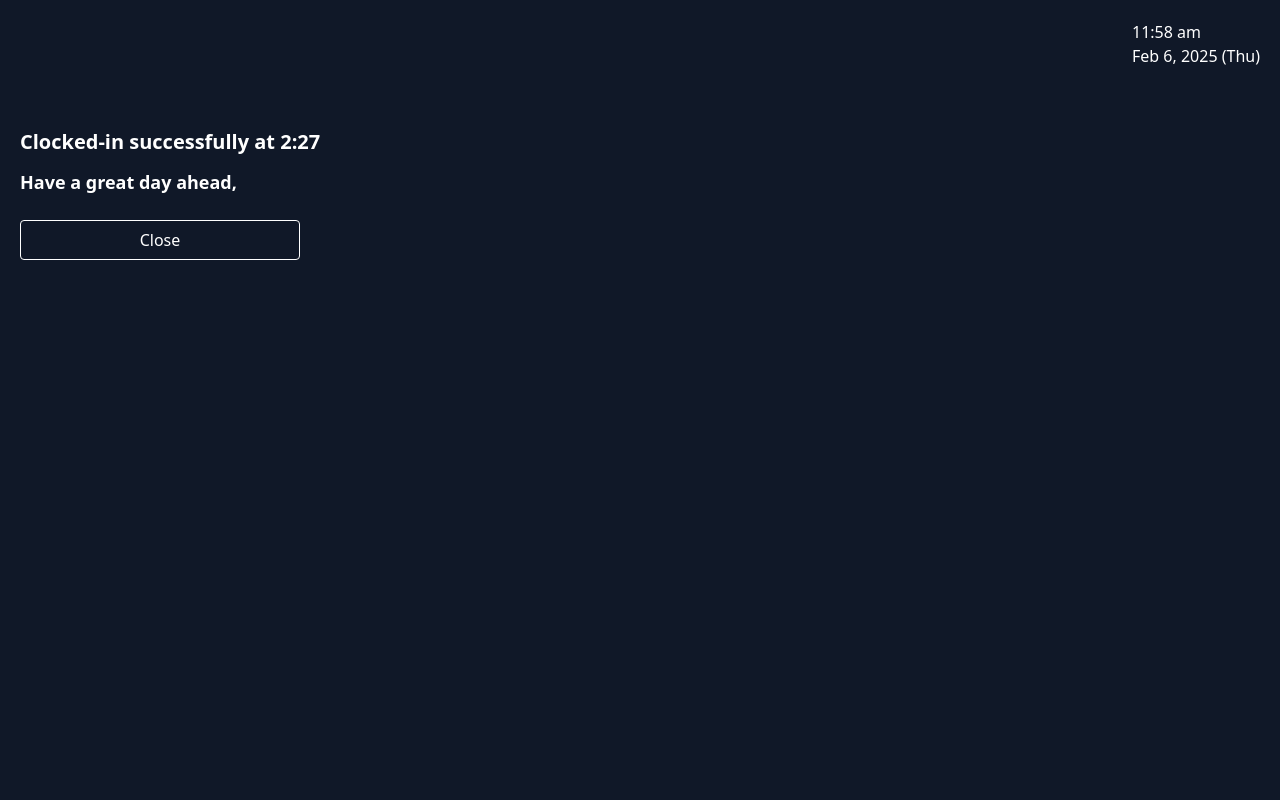
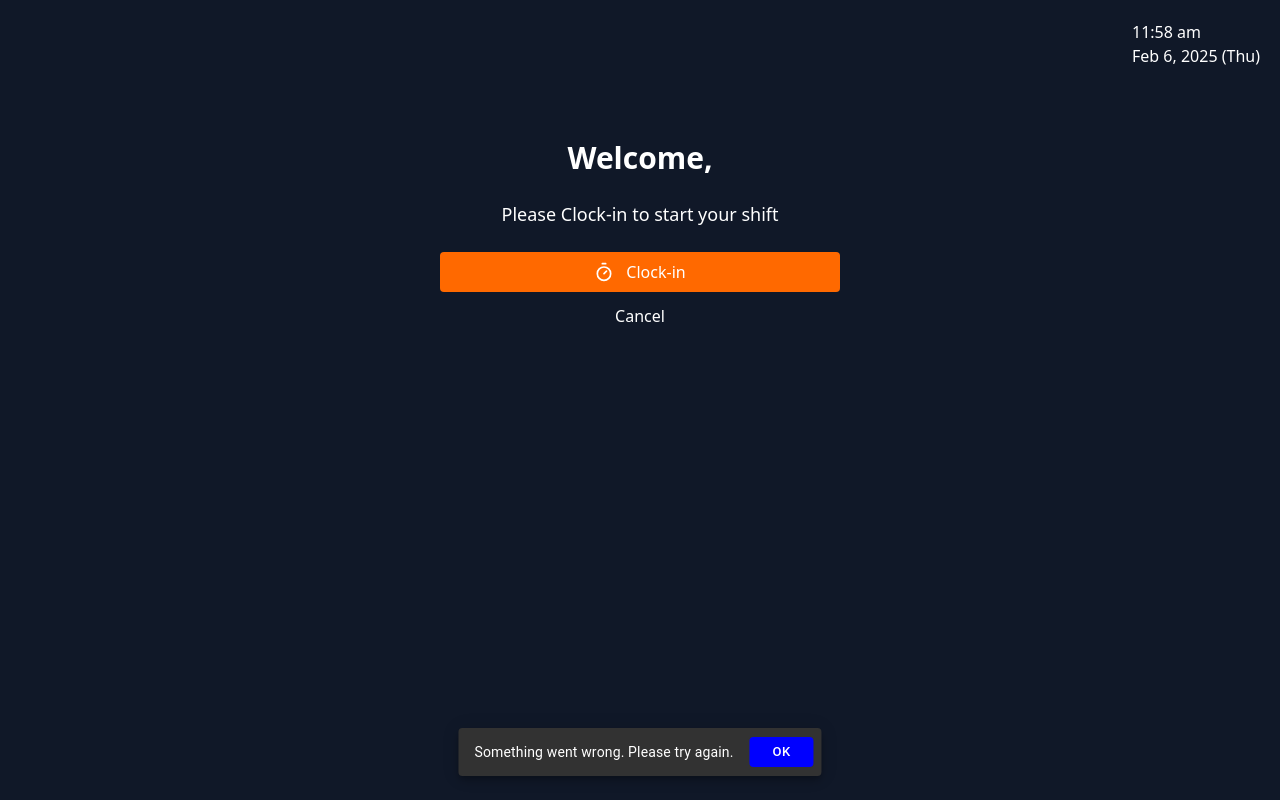
Before and after one commit to ashishrockz/clockin-clockout, a React (Vite) app: page /clock-in in a window 1280 px wide. Both pictures are taken after a click on the button "Clock-in". Built offline with nearby package versions, Linux system fonts and the light colour scheme.

Commit message:
implemented snackbar and clockin functionality

```diff
--- a/src/components/Header.tsx
+++ b/src/components/Header.tsx
@@ -1,6 +1,5 @@
-import React from "react";
 
-const header = () => {
+const Header = () => {
   return (
     <header className="sticky top-0  bg-[#1a1f36] p-6 w-full border-white border-b-1 ">
       <div className="container mx-auto flex items-center justify-center">
@@ -10,4 +9,4 @@ const header = () => {
   );
 };
 
-export default header;
+export default Header;
--- a/src/components/clockin.tsx
+++ b/src/components/clockin.tsx
@@ -1,41 +1,111 @@
 import { useEffect, useState } from "react";
 import DateTime from "./datetime";
 import { useAuth } from "../context/AuthContext";
+import Snackbar from '@mui/material/Snackbar';
+import { useNavigate } from "react-router-dom";
+import { logout } from "../data-providers/login-service";
+import { ClockInErrors, DisplayingClockInError } from "../models/error-constants";
+import React from "react";
+import Button from '@mui/material/Button';
 import { clockIn } from "../data-providers/clockin";
 
 const ClockIn: React.FC = () => {
-    const [apiResponse, setApiResponse] = useState<boolean>(false);
+    const [clockInResponse, setClockInResponse] = useState<boolean>(false);
+    const [error, setError] = useState<string>("");
+    const [snackbarOpen, setSnackbarOpen] = useState<boolean>(false);
+    const navigate = useNavigate();
 
     const { user } = useAuth();
 
-    const submit = async () => {
-        const apiResponse = await clockIn(user?.userId)
-        if (apiResponse.success) {
-            setApiResponse(true);
+    useEffect(() => {
+        if (snackbarOpen) {
+            setTimeout(() => {
+                setSnackbarOpen(false)
+            }, 6000)
+        }
+    }, [snackbarOpen])
+
+    // useEffect(()=>{
+
+    // },[])
+
+    const handleClockIn = async () => {
+        if (!user?.userId) {
+            setError(DisplayingClockInError?.SOMETHING_WENT_WRONG);
+            setSnackbarOpen(true);
+            return;
+        }
+
+        const apiResponse = await clockIn(user.userId);
+        if (apiResponse?.success) {
+            setClockInResponse(true);
+        } else {
+            switch (apiResponse?.message) {
+                case ClockInErrors?.ERROR_INVALID_EMPLOYEE:
+                    setError(DisplayingClockInError?.ERROR_INVALID_EMPLOYEE);
+                    break;
+                case ClockInErrors?.ERROR_EMPLOYEE_ALREADY_CLOCKED_IN:
+                    setError(DisplayingClockInError?.ERROR_EMPLOYEE_ALREADY_CLOCKED_IN);
+                    break;
+                case ClockInErrors?.ERROR_CANNOT_CLOCK_IN_EMPLOYEE:
+                    setError(DisplayingClockInError?.ERROR_CANNOT_CLOCK_IN_EMPLOYEE);
+                    break;
+                default:
+                    setError(DisplayingClockInError?.SOMETHING_WENT_WRONG);
+                    break;
+            }
+            setSnackbarOpen(true);
+        }
+    };
+
+    const redirectToLogin = async () => {
+        const response = await logout();
+        if (response?.success) {
+            navigate("/login")
         }
     }
 
-    if (apiResponse) {
+    if (clockInResponse) {
         return (
             <div className="bg-gray-900 text-white h-screen p-5">
                 <DateTime />
-                <div className="mt-15">
+                <div className="mt-15 flex flex-col justify-center items-center">
                     <h2 className="font-semibold text-xl mt-3 mb-3">Clocked-in successfully at 2:27</h2>
                     <h5 className="font-semibold text-lg mt-3 mb-3">Have a great day ahead, {user?.firstName} {user?.lastName}</h5>
-                    <button className="border border-white w-70 h-10 rounded-sm mt-3 mb-3">Close</button>
+                    <button className="border border-white w-70 h-10 rounded-sm mt-3 mb-3" onClick={() => (redirectToLogin())}>Close</button>
                 </div>
             </div>
         )
     }
 
+    const handleClose = () => {
+        setSnackbarOpen(false);
+        setError("");
+    };
+
+    const action = (
+        <React.Fragment>
+            <Button
+                size="small"
+                onClick={handleClose}
+                sx={{
+                    backgroundColor: 'blue',
+                    color: 'white',
+                }}
+            >
+                Ok
+            </Button>
+        </React.Fragment>
+    );
+
     return (
         <div className="bg-gray-900 text-white h-screen p-5">
             <DateTime />
-            <div className="mt-15">
+            <div className="mt-15 flex flex-col justify-center items-center">
                 <h3 className="font-bold text-3xl mt-3 mb-3">Welcome, {user?.firstName} {user?.lastName}</h3>
                 <h4 className="font-medium text-lg mt-3 mb-3">Please Clock-in to start your shift</h4>
                 <button
-  onClick={() => setApiResponse(true)}
+                    onClick={() => handleClockIn()}
                     className="bg-orange-500 w-100 h-10 rounded-sm mt-3 mb-3"
                 >
                     <div className="flex items-center justify-center">
@@ -51,14 +121,23 @@ const ClockIn: React.FC = () => {
                             strokeLinejoin="round"
                             className="lucide lucide-timer"
                         >
-    <line x1="10" x2="14" y1="2" y2="2"/>
-    <line x1="12" x2="15" y1="14" y2="11"/>
-    <circle cx="12" cy="14" r="8"/>
+                            <line x1="10" x2="14" y1="2" y2="2" />
+                            <line x1="12" x2="15" y1="14" y2="11" />
+                            <circle cx="12" cy="14" r="8" />
                         </svg>
-  <p className="ml-5">Clock-in</p>
+                        <p className="ml-3">Clock-in</p>
                     </div>
                 </button>
                 <p>Cancel</p>
+                {snackbarOpen && <Snackbar
+                    open={snackbarOpen}
+                    autoHideDuration={6000}
+                    onClose={handleClose}
+                    message={error}
+                    action={action}
+                    anchorOrigin={{ vertical: 'bottom', horizontal: 'center' }}
+                />
+                }
             </div>
         </div>
     );
--- a/src/constants.ts
+++ b/src/constants.ts
@@ -6,6 +6,6 @@ export interface UrlConstants {
 
 export const urlConstants : UrlConstants = {
     authLogin: "auth/login",
-     attendance:"attendance",
-    clockIn:"clock-in"
+    attendance:"attendance",
+    clockIn:"clock-in",
 }
--- a/src/data-providers/clockin.ts
+++ b/src/data-providers/clockin.ts
@@ -3,9 +3,14 @@ import { networkInstance } from "./networkInstances";
 
 export const clockIn = async (id:string) => {
     try {
-        const url = `${urlConstants?.attendance}/${id}/${urlConstants?.["clock-in"]}`
+        const url = `${urlConstants?.attendance}/${id}/${urlConstants?.clockIn}`
         const response = await networkInstance.post(url);
-        return { success : true,}
+        if(response?.status == 200 || response?.status == 201){
+            return { success : true,message : response?.data}
+        }
+        else{
+            return { success:false, message:response?.data}
+        }
     } catch(error : any) {
         return { success : false, message:  error?.error?.errors[0]?.code}
     }
--- a/src/models/error-constants.ts
+++ b/src/models/error-constants.ts
@@ -3,5 +3,24 @@ export enum LoginErrors {
     CONST_INVALID_DEVICE = "error_const_invalid_device_id",
     OOPS_SOMETHING_WENR_WRONG = "Oops something went wrong...!",
     UNAUTHORIZED = "Unauthorized",
+}
 
+export enum ClockInErrors {
+    ERROR_INVALID_EMPLOYEE = "error_invalid_employee",
+    ERROR_EMPLOYEE_ALREADY_CLOCKED_IN = "error_employee_already_clocked_in",
+    ERROR_CANNOT_CLOCK_IN_EMPLOYEE = "error_cannot_clock_in_employee",
 }
+
+export enum DisplayingClockInError {
+    ERROR_INVALID_EMPLOYEE = "You are not a registered employee.",
+    ERROR_EMPLOYEE_ALREADY_CLOCKED_IN = "You have already clocked in.",
+    ERROR_CANNOT_CLOCK_IN_EMPLOYEE = "We are currently unable to clock you in.",
+    SOMETHING_WENT_WRONG = "Something went wrong. Please try again."
+}
+
+
+export enum ClockOutErrors {
+    ERROR_INVALID_EMPLOYEE = "error_invalid_employee",
+    ERROR_EMPLOYEE_NOT_CLOCKED_IN = "error_employee_not_clocked_in",
+    ERROR_CANNOT_CLOCK_OUT_EMPLOYEE = "error_cannot_clock_out_employee"
+}
```
Also changed, not shown: package.json (+7 -2 lines), 1 other file (tests, documents, lock files or other folders). Lines whose indentation alone changed are shown as unchanged.
